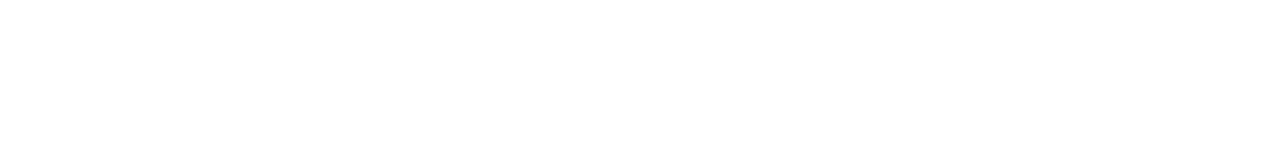
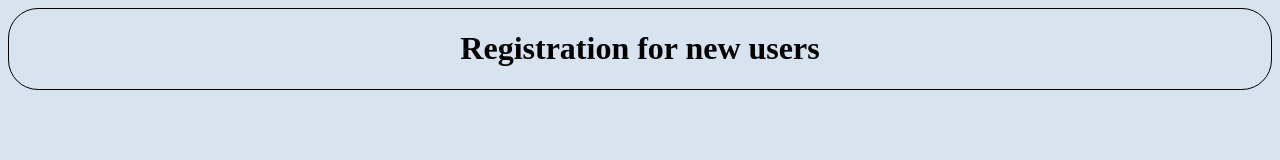
Before and after one commit to YulianaAnisiforova/Registration-platform, a plain HTML site: page index.html in a window 1280 px wide. Drawn offline with Linux system fonts and the light colour scheme.

Commit message:
started registration project

```diff
--- a/index.html
+++ b/index.html
@@ -6,6 +6,10 @@
         <link rel="stylesheet" href="style.css">
     </head>
     <body>
-
+        <div class="box">
+            <div class="boxTitle">
+                <h1>Registration for new users</h1>
+            </div>
+        </div>
     </body>
 </html>
--- a/style.css
+++ b/style.css
@@ -0,0 +1,10 @@
+body {
+    background-color: rgb(215, 227, 238);
+}
+
+.box {
+    border: 1px solid black;
+    border-radius: 30px;
+    text-align: center;
+    /* height: auto; */
+}
```
